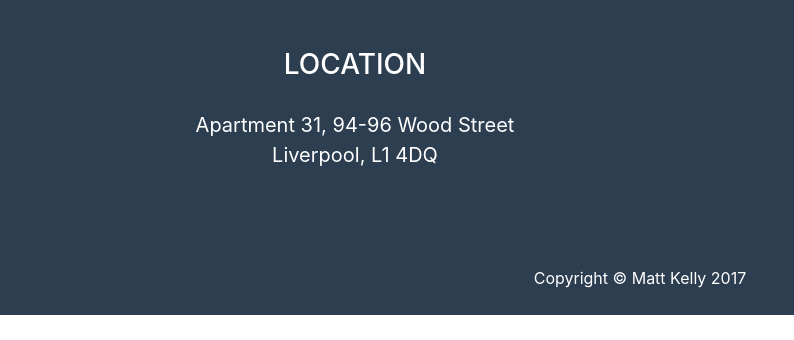
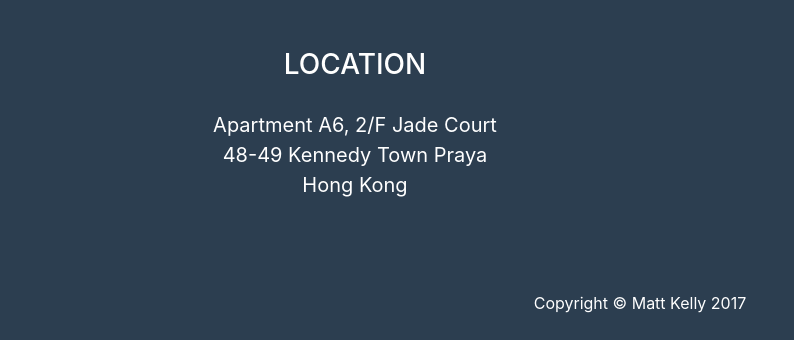
Before and after one commit to mjk90/mjk90.github.io, a website with bundled scripts: page index.html in a window 1280 px wide. Shown: the part 3488-3828 px from the top of the page, 0-794 px from the left. Before the commit the page ends 3803 px from the top, so only its background shows below. Built offline with nearby package versions, Linux system fonts and the light colour scheme.

Commit message:
Updated Address

```diff
--- a/index.html
+++ b/index.html
@@ -347,8 +347,10 @@
                 <div class="row">
                     <div class="footer-col col-md-6">
                         <h3>Location</h3>
-                        <p>Apartment 31, 94-96 Wood Street
-                            <br>Liverpool, L1 4DQ</p>
+                        <p>Apartment A6, 2/F Jade Court
+                            <br>48-49 Kennedy Town Praya
+                            <br>Hong Kong
+                        </p>
                     </div>
                     <div class="footer-col col-md-6">
                         <h3>Around the Web</h3>
```
